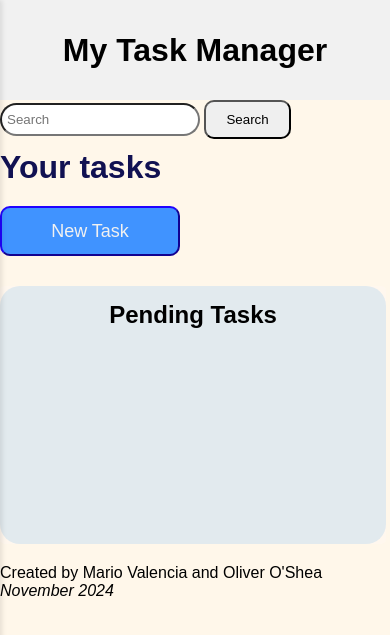
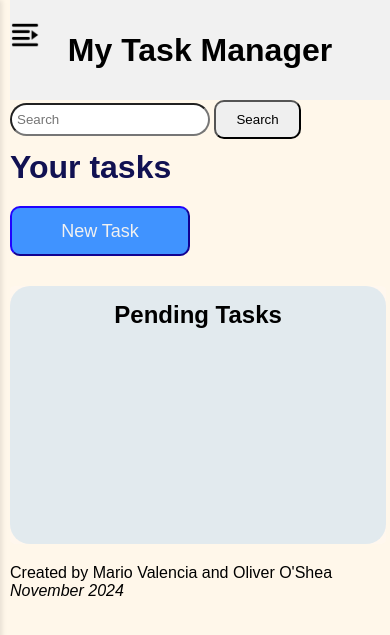
Before and after one commit to osoliver64/Task_Manager, a PHP site: page /pages/index.php in a window 390 px wide. Shown: the top 635 px of the page. Run offline with PHP 8.4, Linux system fonts and the light colour scheme; the visitor is signed in with stand-in values (Sample User, id 1); data that the repository does not hold is empty.

Commit message:
Added and styled expand side bar icon for smaller screens. Also body margin doesn't change when side bar open on smaller screens

```diff
--- a/scripts/sidebar_script.js
+++ b/scripts/sidebar_script.js
@@ -5,24 +5,65 @@ let colapseMenuIcon = document.getElementById("colapseMenuIcon");
 let expandMenuIcon = document.getElementById("expandMenuIcon");
 let bodies = document.getElementsByClassName("innerSiteBody");
 
-
+// Event listener for when user clicks the icon to collapse the side bar menu
 let colapseMenuIconListener = colapseMenuIcon.addEventListener("click", function() {
 
+    // Hide side bar
     sidebar.classList.toggle("hidden");
+    // Unhide expand side bar icon
     expandMenuIcon.classList.toggle("hidden");
+    // Toggle class of body to change css when task bar is closed
     for (let body of bodies) {
         body.classList.toggle("taskbarOpen");
     }
+});
 
 
-
-});
-
+// Event listener for when user clicks the icon to expand the side bar menu
 let expandMenuIconListener = expandMenuIcon.addEventListener("click", function() {
 
+    // Unhide the side bar
     sidebar.classList.toggle("hidden");
+    // Hide the expand side bar icon
     expandMenuIcon.classList.toggle("hidden");
+    // Toggle class of body to change css when task bar is open
     for (let body of bodies) {
         body.classList.toggle("taskbarOpen");
     }
 })
+
+
+const mediaQuery = window.matchMedia("(max-width: 750px)");
+
+// Change
+function handleMediaQueryChange(event) {
+    if (event.matches) {
+        // Screen size is 750px or smaller
+        // Hide side bar
+        sidebar.classList.add("hidden");
+        // Unhide expand side bar icon
+        expandMenuIcon.classList.remove("hidden");
+        // Toggle class of body to change css when task bar is closed
+        for (let body of bodies) {
+            body.classList.add("taskbarClosed");
+            body.classList.remove("taskbarOpen");
+        }
+    } else {
+        // Screen size is larger than 750px
+        // Show side bar
+        sidebar.classList.remove("hidden");
+        // Hide expand side bar icon
+        expandMenuIcon.classList.add("hidden");
+        // Toggle class of body to change css when task bar is open
+        for (let body of bodies) {
+            body.classList.add("taskbarOpen");
+            body.classList.remove("taskbarClosed");
+        }
+    }
+}
+
+// Event listener for changes in screen size
+mediaQuery.addEventListener("change", handleMediaQueryChange);
+
+// Initial screen size check
+handleMediaQueryChange(mediaQuery);
--- a/styles/sidebar_styles.css
+++ b/styles/sidebar_styles.css
@@ -73,3 +73,18 @@
     background-color: #ffffff;
     transition: background-color 0.2s;
 }
+
+
+@media (max-width: 750px) {
+    .logo-container {
+        display: none;
+    }
+
+    body {
+        margin-left: 10px !important;
+    }
+    #expandMenuIcon {
+        top: 20px;
+        left: 10px;
+    }
+}
--- a/styles/style.css
+++ b/styles/style.css
@@ -195,11 +195,8 @@ button {
     .logo-container {
         display: none;
     }
-    #sidebar {
-        transform: translateX(-250px);
-        transition: transform 1s ease;
-    }
-    body.taskbarOpen {
-        margin-left: 0px;
+
+    body {
+        margin-left: 10px;
     }
 }
```
